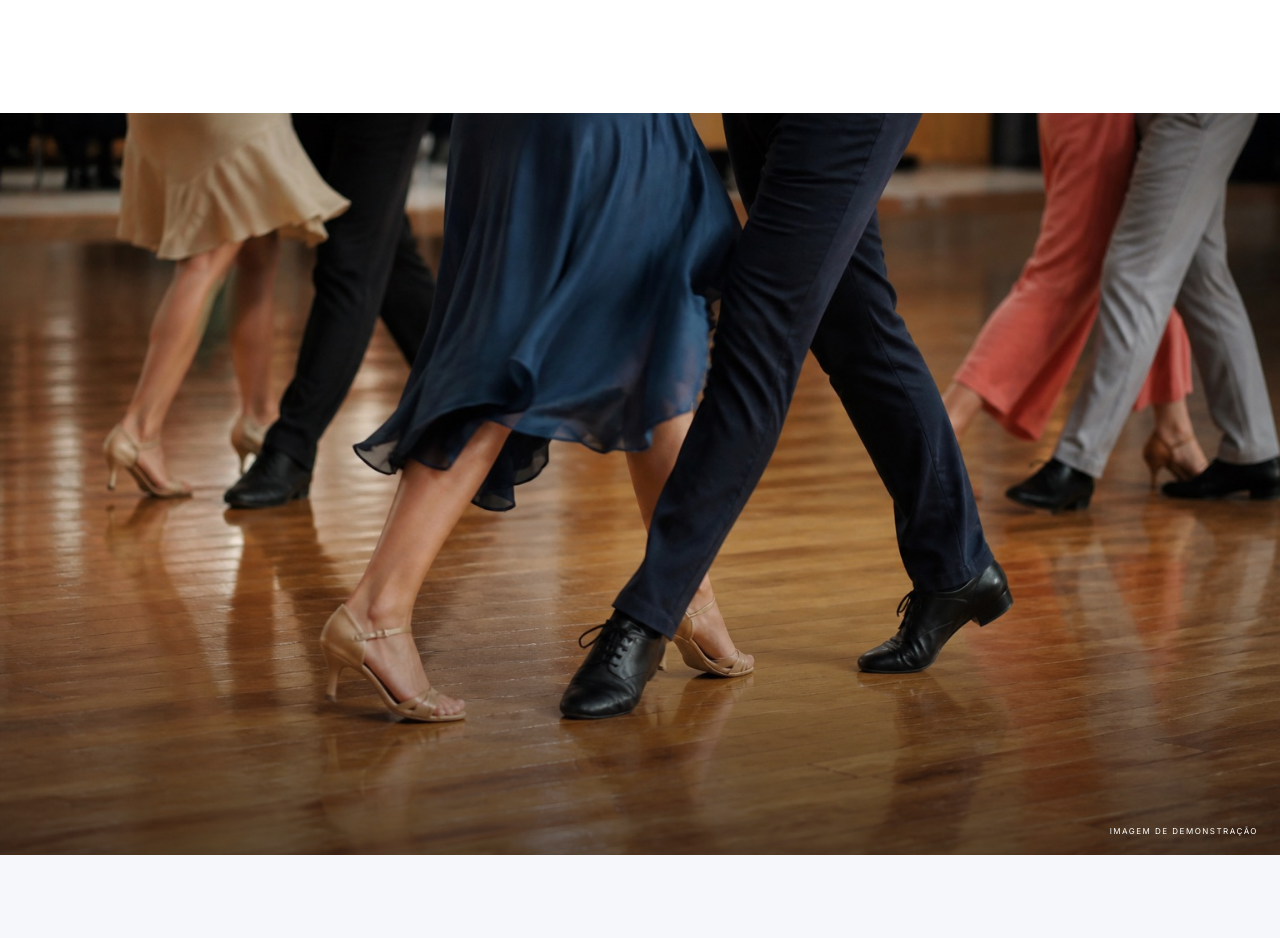
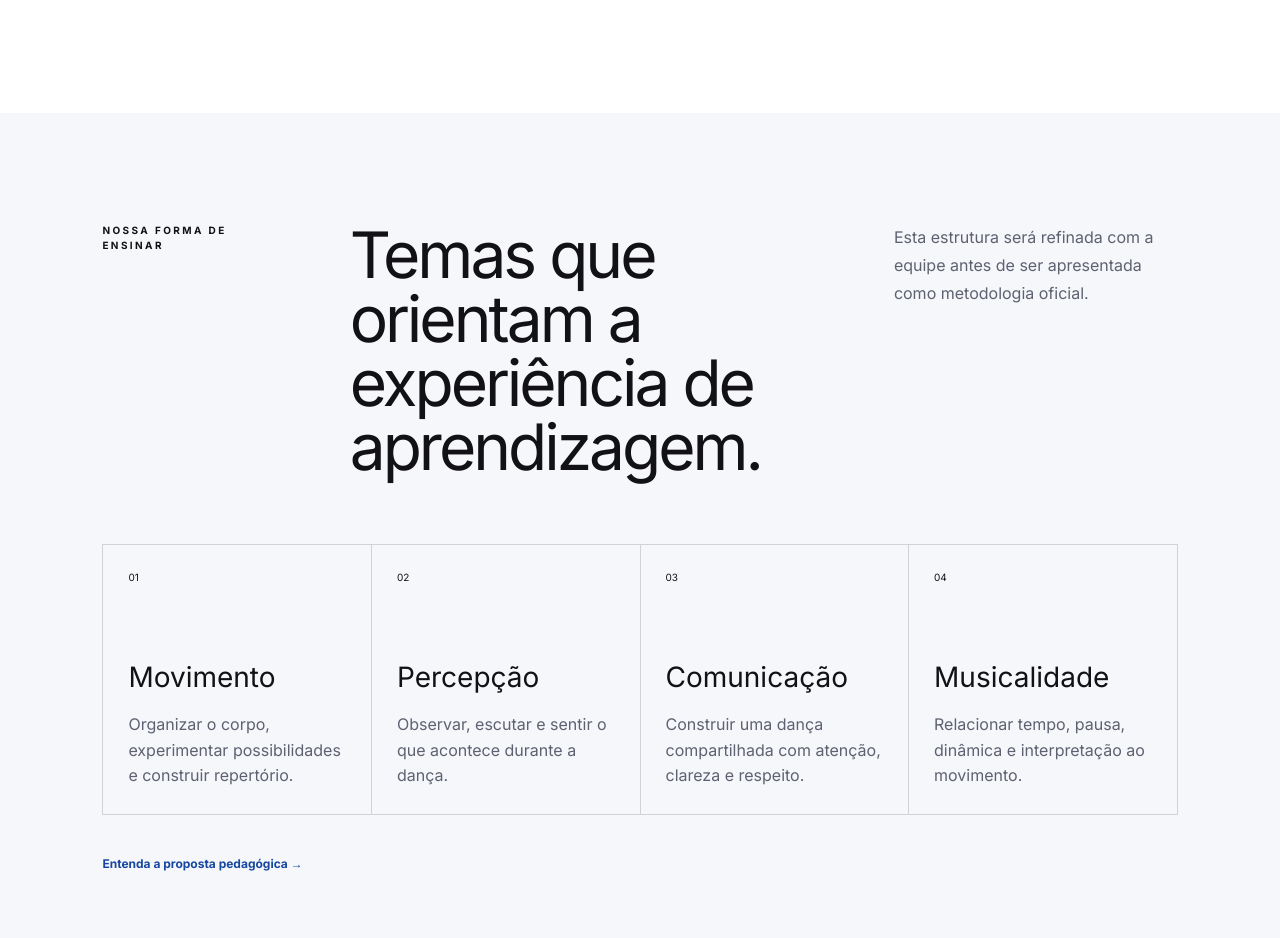
Before and after one commit to leonardodariva/no-ritmo-academia-de-danca, a Next.js app: page / in a window 1280 px wide. Shown: the part 1374-2312 px from the top of the page. Built offline with nearby package versions, Linux system fonts and the light colour scheme; a web font is replaced by a local one.

Commit message:
fix: remove imagens intermediarias da home

```diff
--- a/app/globals.css
+++ b/app/globals.css
@@ -263,7 +263,6 @@ footer { background:#0b0b0f; color:var(--cream); padding:80px 8vw 25px; }.brand-
 .v4-statement>div { align-self:end; }
 .v4-statement>div p { color:#565c69; line-height:1.75; }
 .v4-statement>div a { display:inline-block; margin-top:20px; color:var(--blue); font-size:12px; font-weight:700; }
-.home-photo-break { min-height:58vw; max-height:780px; position:relative; background-position:center; background-size:cover; }.home-photo-break::after,.home-class-photo::after,.home-institution-photo::after { content:""; position:absolute; inset:0; background:linear-gradient(180deg,transparent 60%,rgba(5,7,14,.5)); }.home-photo-break>span,.home-class-photo>span,.home-institution-photo>span { position:absolute; right:22px; bottom:18px; z-index:1; color:#fff; text-transform:uppercase; letter-spacing:1.5px; font-size:8px; }.home-photo-movement { background-image:url('/images/demo/movimento-detalhe.jpg'); }
 .v4-method,.v4-articles { padding:110px 8vw; }
 .v4-section-heading { display:grid; grid-template-columns:.42fr 1.1fr .65fr; gap:5vw; align-items:start; margin-bottom:65px; }
 .v4-section-heading h2 { margin:0; font-size:clamp(42px,5vw,72px); line-height:1; letter-spacing:-3px; }
@@ -282,7 +281,6 @@ footer { background:#0b0b0f; color:var(--cream); padding:80px 8vw 25px; }.brand-
 .home-class-grid { display:grid; grid-template-columns:repeat(3,1fr); border-top:1px solid rgba(255,255,255,.25); border-left:1px solid rgba(255,255,255,.25); }
 .home-class-grid article { min-height:280px; padding:28px; display:flex; flex-direction:column; border-right:1px solid rgba(255,255,255,.25); border-bottom:1px solid rgba(255,255,255,.25); }.home-class-grid article>span { color:#b9c9f5; font-size:10px; }.home-class-grid h3 { margin:auto 0 16px; font-size:32px; }.home-class-grid p { margin:0; color:#dce5ff; line-height:1.65; }
 .home-class-actions { margin-top:38px; display:flex; gap:32px; }.home-class-actions a { padding-bottom:5px; border-bottom:1px solid currentColor; font-size:12px; font-weight:700; }
-.home-class-photo { min-height:480px; margin-top:70px; position:relative; overflow:hidden; background:url('/images/demo/aula-em-grupo.jpg') center 40%/cover no-repeat; }
 .home-practical-grid { display:grid; grid-template-columns:1.35fr .65fr; gap:18px; }
 .home-schedule,.home-contact-card { padding:34px; border:1px solid var(--line); background:var(--cream); }
 .home-schedule h3,.home-contact-card h3 { margin:0 0 28px; font-size:32px; }.home-schedule>div { padding:18px 0; display:grid; grid-template-columns:.4fr 1fr; gap:24px; border-top:1px solid var(--line); }.home-schedule>div span { color:#5d6170; line-height:1.55; }.home-schedule>a,.home-contact-card>a:last-child { display:inline-block; margin-top:28px; color:var(--blue); font-size:12px; font-weight:700; }
@@ -303,7 +301,7 @@ footer { background:#0b0b0f; color:var(--cream); padding:80px 8vw 25px; }.brand-
 .v4-invitation { padding:130px 8vw; text-align:center; display:flex; flex-direction:column; align-items:center; background:#fff; }.v4-invitation h2 { max-width:950px; margin:0; font-size:clamp(52px,7vw,100px); line-height:.95; letter-spacing:-5px; }.v4-invitation>span { max-width:630px; margin:30px 0; color:#5d6170; line-height:1.7; }
 .v4-footer { padding:75px 8vw 25px; display:grid; grid-template-columns:1.7fr repeat(4,1fr); gap:50px; color:#fff; background:#08080c; }.v4-footer-intro img { width:190px; height:auto; }.v4-footer-intro p { max-width:260px; color:#9ca0ad; line-height:1.6; }.v4-footer>div:not(.v4-footer-intro):not(.v4-footer-bottom) { display:flex; flex-direction:column; align-items:flex-start; gap:12px; }.v4-footer strong { margin-bottom:10px; color:#aebff0; text-transform:uppercase; letter-spacing:1.3px; font-size:10px; }.v4-footer a,.v4-footer span { color:#c7c9d1; font-size:12px; }.v4-footer a:hover { color:#fff; }.v4-footer-bottom { grid-column:1/-1; margin-top:35px; padding-top:24px; display:flex; justify-content:space-between; border-top:1px solid rgba(255,255,255,.15); }
 @media(max-width:980px){.v4-hero { grid-template-columns:1fr; }.v4-hero-index { display:grid; grid-template-columns:repeat(3,1fr); }.v4-hero-index a { padding-inline:14px; border-right:1px solid rgba(255,255,255,.3); }.v4-statement,.v4-section-heading { grid-template-columns:1fr; }.v4-method-grid,.home-modality-grid { grid-template-columns:1fr 1fr; }.home-practical-grid { grid-template-columns:1fr; }.v4-knowledge-list a { grid-template-columns:40px 1fr 30px; }.v4-knowledge-list p { grid-column:2; }.v4-footer { grid-template-columns:1.5fr repeat(2,1fr); }.v4-footer-bottom { grid-column:1/-1; }}
-@media(max-width:680px){.v4-hero { padding:130px 22px 30px; }.home-hero-photo { background-position:62% center; }.v4-hero::after { background:linear-gradient(180deg,rgba(10,13,45,.7),rgba(10,13,45,.93) 58%); }.v4-hero h1 { font-size:58px; letter-spacing:-4px; }.v4-hero-index { grid-template-columns:1fr; }.v4-statement,.v4-method,.home-modalities,.home-classes,.v4-knowledge,.v4-articles,.v4-institution,.home-practical,.v4-participate,.v4-invitation { padding:78px 22px; }.home-photo-break { min-height:78vw; }.v4-statement { grid-template-columns:1fr; }.v4-method-grid,.home-modality-grid,.home-class-grid,.v4-article-grid,.v4-participate-grid { grid-template-columns:1fr; }.home-class-actions { flex-direction:column; align-items:flex-start; }.home-class-photo { min-height:320px; margin-top:48px; }.home-schedule,.home-contact-card { padding:25px; }.home-schedule>div { grid-template-columns:1fr; gap:7px; }.v4-knowledge-list a { grid-template-columns:30px 1fr 20px; gap:14px; }.v4-knowledge-list h3 { font-size:24px; }.v4-knowledge-list p { grid-column:2/4; }.v4-institution { grid-template-columns:1fr; }.home-institution-photo { min-height:260px; }.v4-invitation>div,.v4-hero-copy>div { flex-direction:column; align-items:center; }.v4-footer { grid-template-columns:1fr 1fr; padding:60px 22px 24px; }.v4-footer-intro,.v4-footer-contact,.v4-footer-bottom { grid-column:1/-1; }.v4-footer-bottom { flex-direction:column; gap:12px; }}
+@media(max-width:680px){.v4-hero { padding:130px 22px 30px; }.home-hero-photo { background-position:62% center; }.v4-hero::after { background:linear-gradient(180deg,rgba(10,13,45,.7),rgba(10,13,45,.93) 58%); }.v4-hero h1 { font-size:58px; letter-spacing:-4px; }.v4-hero-index { grid-template-columns:1fr; }.v4-statement,.v4-method,.home-modalities,.home-classes,.v4-knowledge,.v4-articles,.v4-institution,.home-practical,.v4-participate,.v4-invitation { padding:78px 22px; }.v4-statement { grid-template-columns:1fr; }.v4-method-grid,.home-modality-grid,.home-class-grid,.v4-article-grid,.v4-participate-grid { grid-template-columns:1fr; }.home-class-actions { flex-direction:column; align-items:flex-start; }.home-schedule,.home-contact-card { padding:25px; }.home-schedule>div { grid-template-columns:1fr; gap:7px; }.v4-knowledge-list a { grid-template-columns:30px 1fr 20px; gap:14px; }.v4-knowledge-list h3 { font-size:24px; }.v4-knowledge-list p { grid-column:2/4; }.v4-institution { grid-template-columns:1fr; }.home-institution-photo { min-height:260px; }.v4-invitation>div,.v4-hero-copy>div { flex-direction:column; align-items:center; }.v4-footer { grid-template-columns:1fr 1fr; padding:60px 22px 24px; }.v4-footer-intro,.v4-footer-contact,.v4-footer-bottom { grid-column:1/-1; }.v4-footer-bottom { flex-direction:column; gap:12px; }}
 .author-index-grid { grid-template-columns:minmax(280px,1fr) 1fr 1fr; }
 .category-articles { margin:60px 0; border-top:1px solid var(--line); }
 .category-articles article { padding:30px 0; border-bottom:1px solid var(--line); }
--- a/app/page.tsx
+++ b/app/page.tsx
@@ -42,10 +42,6 @@ export default function Home() {
       <div><p>O site da No Ritmo reúne a experiência da escola, informações para quem deseja participar e uma biblioteca pública sobre dança, movimento e cultura.</p><Link href="/sobre">Conheça nossa visão →</Link></div>
     </section>
 
-    <section className="home-photo-break home-photo-movement" aria-label="Imagem ilustrativa temporária de pessoas dançando">
-      <span>Imagem de demonstração</span>
-    </section>
-
     <section className="v4-method">
       <div className="v4-section-heading"><p>Nossa forma de ensinar</p><h2>Temas que orientam a experiência de aprendizagem.</h2><span>Esta estrutura será refinada com a equipe antes de ser apresentada como metodologia oficial.</span></div>
       <div className="v4-method-grid">{teachingThemes.map(([title, description], index) => <article key={title}><span>{String(index + 1).padStart(2, "0")}</span><h3>{title}</h3><p>{description}</p></article>)}</div>
@@ -62,7 +58,6 @@ export default function Home() {
       <div className="v4-section-heading light"><p>Como funcionam as aulas</p><h2>Um formato para cada momento.</h2><span>Escolha uma experiência inicial e consulte disponibilidade, valores e horários diretamente com a equipe.</span></div>
       <div className="home-class-grid">{classFormats.map((item, index) => <article key={item.name}><span>{String(index + 1).padStart(2, "0")}</span><h3>{item.name}</h3><p>{item.detail}</p></article>)}</div>
       <div className="home-class-actions"><Link href="/aulas">Entenda como funcionam →</Link><Link href="/horarios">Consultar horários →</Link></div>
-      <div className="home-class-photo" role="img" aria-label="Imagem ilustrativa temporária de uma aula de dança em grupo"><span>Imagem de demonstração</span></div>
     </section>
 
     <section className="v4-knowledge">
```
